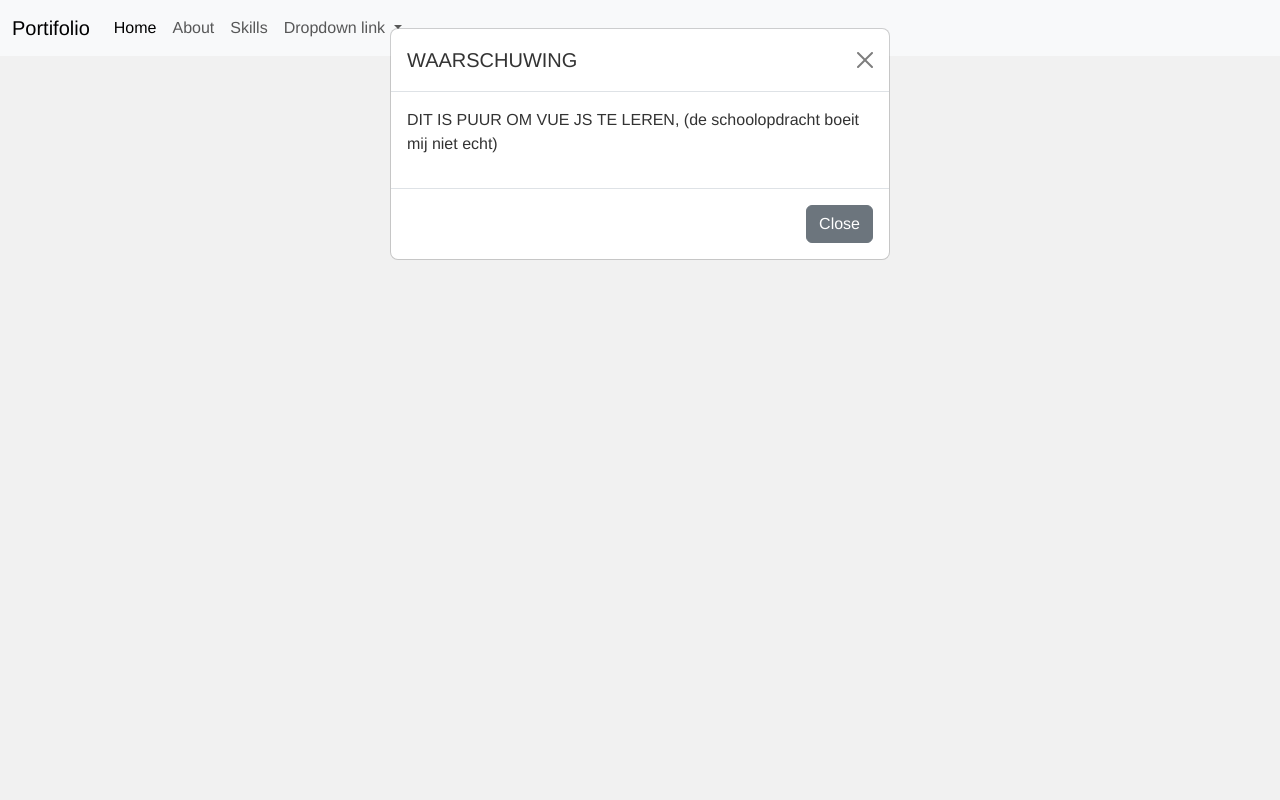
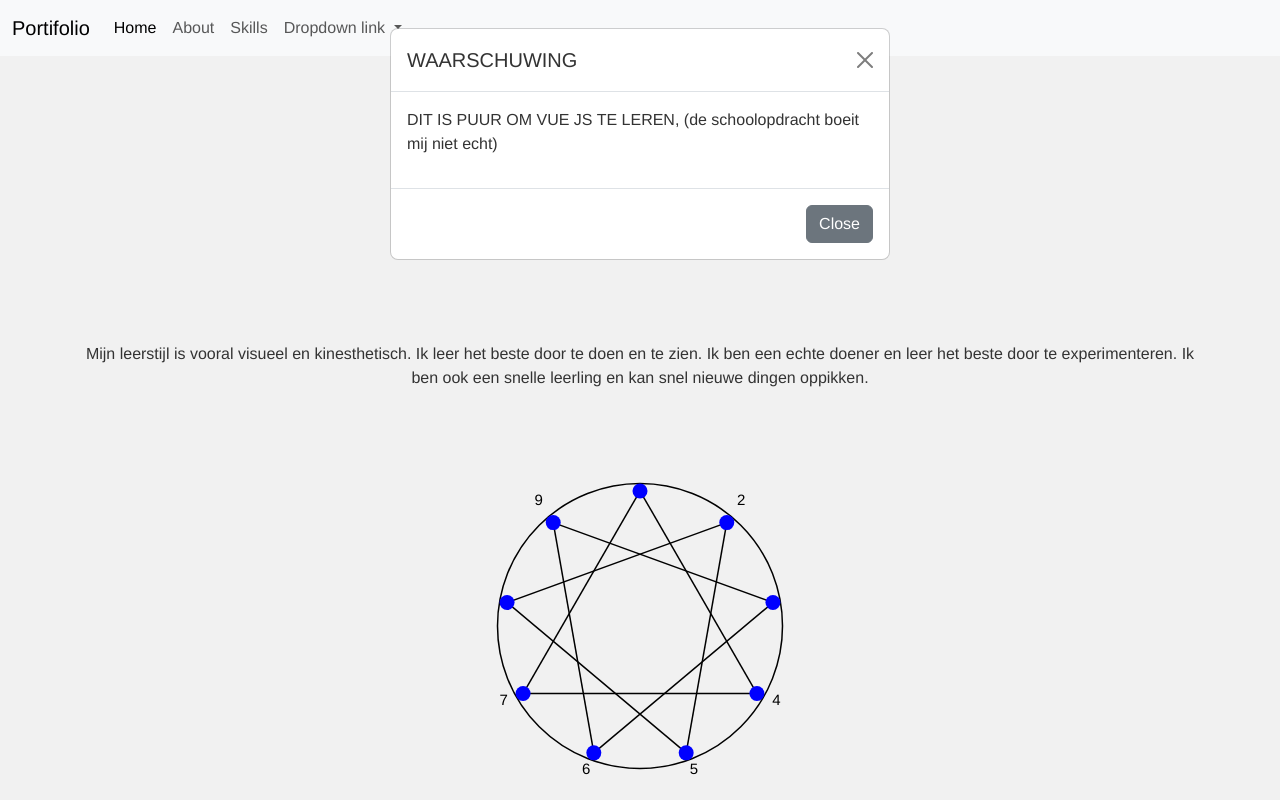
Before and after one commit to 0353497/portofolio, a Vue app: page /about in a window 1280 px wide. Built offline with nearby package versions, Linux system fonts and the light colour scheme.

Commit message:
add Skills header, integrate Enneagram component, and enhance About view

```diff
--- a/src/components/Skills.vue
+++ b/src/components/Skills.vue
@@ -1,5 +1,8 @@
 <template>
     <div class="container" id="Skills">
+        <div class="row text-center">
+            <h1>Skills</h1>
+        </div>
         <div class="row g-2">
             <div class="col-md-6 col-6 col-sm-12 g-1 progress-col" v-for="(skill, index) in skills" :key="index">
                 <h3>{{ skill.name }}</h3>
--- /dev/null
+++ b/src/components/enneagram.vue
@@ -0,0 +1,92 @@
+<template>
+  <div class="enneagram">
+    <svg viewBox="0 0 200 200" xmlns="http://www.w3.org/2000/svg">
+      <!-- Circle Outline -->
+      <circle cx="100" cy="100" r="95" stroke="black" fill="none" />
+
+      <!-- Lines Connecting Points -->
+      <line v-for="(line, index) in lines" :key="index" :x1="points[line[0]].x" :y1="points[line[0]].y"
+        :x2="points[line[1]].x" :y2="points[line[1]].y" stroke="black" />
+
+      <!-- Points -->
+      <circle v-for="(point, index) in points" :key="index" :cx="point.x" :cy="point.y" r="5" fill="blue"
+        @mouseover="showType(index + 1)" @mouseleave="hideType" @click="selectType(index + 1)" />
+
+      <!-- Labels -->
+      <text v-for="(point, index) in points" :key="'label-' + index" :x="point.labelX" :y="point.labelY"
+        text-anchor="middle" font-size="10" fill="black">
+        {{ index + 1 }}
+      </text>
+    </svg>
+
+    <!-- Hovered or Selected Type Details -->
+    <div class="info-box" v-if="hoveredType || selectedType">
+      <p v-if="hoveredType">Hovered Type: {{ hoveredType }}</p>
+      <p v-if="selectedType">Selected Type: {{ selectedType }}</p>
+    </div>
+  </div>
+</template>
+
+<script>
+export default {
+  data() {
+    return {
+      hoveredType: null,
+      selectedType: null,
+      // Coordinates for the nine points (calculated in a circular arrangement)
+      points: Array.from({ length: 9 }, (_, i) => {
+        const angle = (Math.PI * 2 * i) / 9 - Math.PI / 2;
+        return {
+          x: 100 + 90 * Math.cos(angle),
+          y: 100 + 90 * Math.sin(angle),
+          labelX: 100 + 105 * Math.cos(angle),
+          labelY: 100 + 105 * Math.sin(angle),
+        };
+      }),
+      // Lines connecting specific points in the Enneagram
+      lines: [
+        [0, 3],
+        [3, 6],
+        [6, 0], // Triangle
+        [1, 4],
+        [4, 7],
+        [7, 1], // Inner Triangle
+        [2, 5],
+        [5, 8],
+        [8, 2], // Inner Triangle
+      ],
+    };
+  },
+  methods: {
+    showType(type) {
+      this.hoveredType = type;
+    },
+    hideType() {
+      this.hoveredType = null;
+    },
+    selectType(type) {
+      this.selectedType = type;
+    },
+  },
+};
+</script>
+
+<style scoped>
+.enneagram {
+  display: flex;
+  flex-direction: column;
+  align-items: center;
+}
+
+svg {
+  width: 300px;
+  height: 300px;
+}
+
+.info-box {
+  margin-top: 10px;
+  padding: 10px;
+  border: 1px solid #ccc;
+  background: #f9f9f9;
+}
+</style>
--- a/src/views/About.vue
+++ b/src/views/About.vue
@@ -1,10 +1,23 @@
 
 <template>
     <div>
-
+        <WatKanIk title="Leerstijl"
+            text="Mijn leerstijl is vooral visueel en kinesthetisch. Ik leer het beste door te doen en te zien. Ik ben een echte doener en leer het beste door te experimenteren. Ik ben ook een snelle leerling en kan snel nieuwe dingen oppikken.">
+        </WatKanIk>
+        <Enneagram />
     </div>
 </template>
 
 
 <script>
+import Enneagram from '@/components/enneagram.vue';
+import WatKanIk from '@/components/Wat-kan-Ik.vue';
+export default {
+    name: 'About',
+    components: {
+        WatKanIk,
+        Enneagram
+    }
+}
+
 </script>
```
Also changed, not shown: src/views/Home.vue (+32 -7 lines), src/components/leerstaal.vue (deleted).
